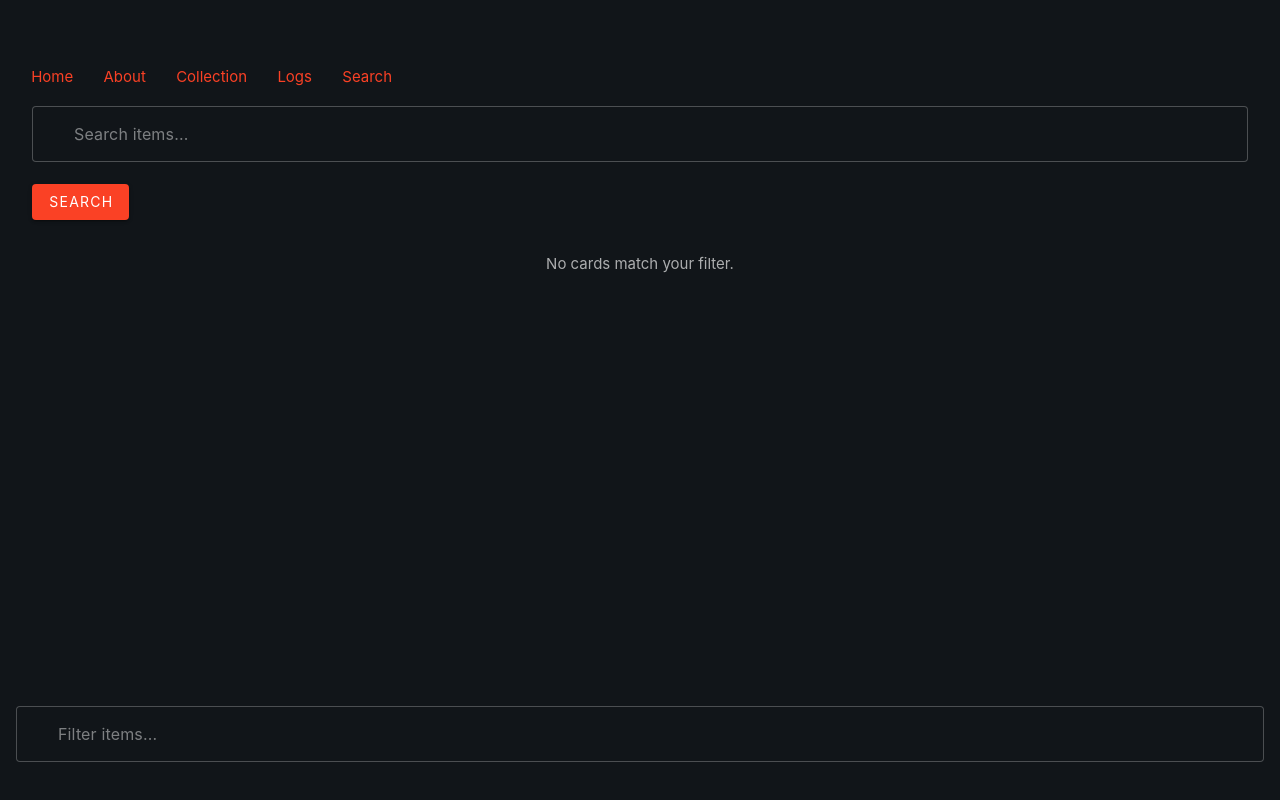
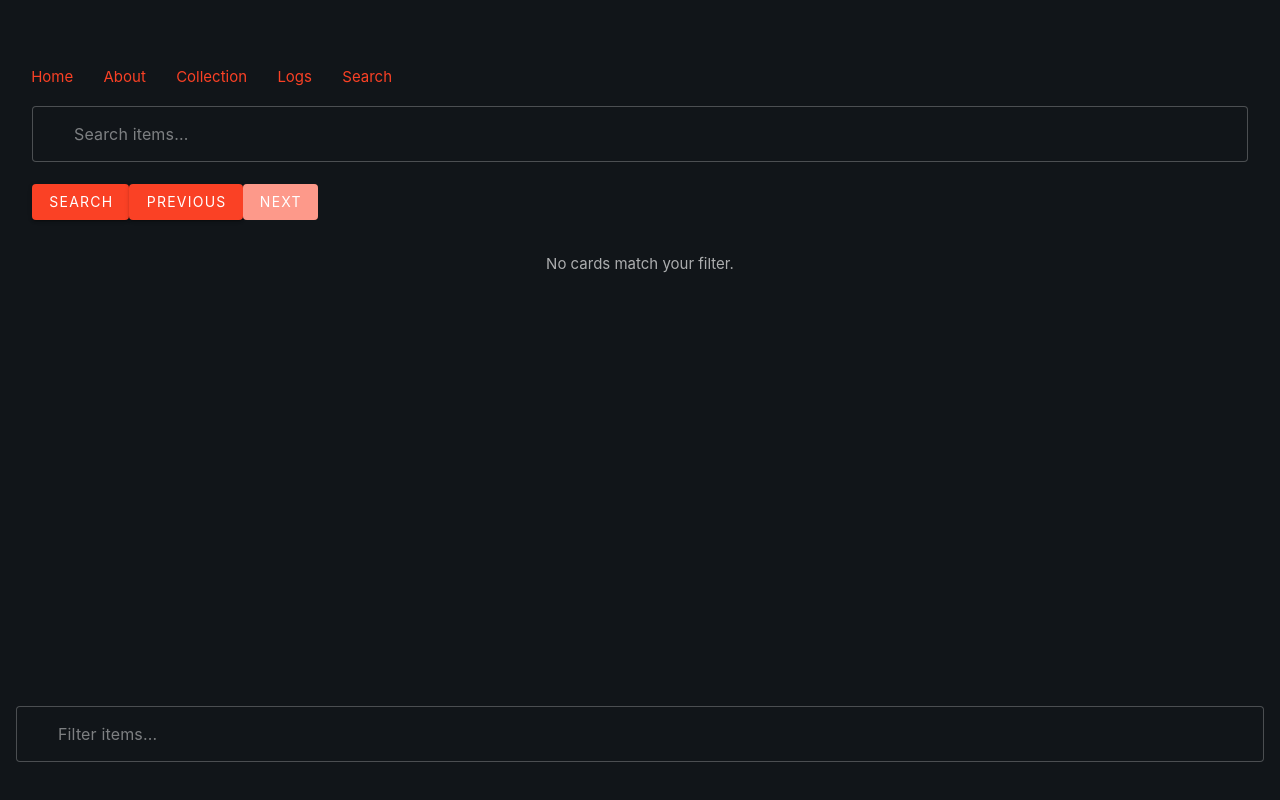
Before and after one commit to jnie1/MTGViewer-V2, a Vue app in the folder frontend/: page /search in a window 1280 px wide. Built offline with nearby package versions, Linux system fonts and the light colour scheme.

Commit message:
added next and prev as input to the scryfall pagination

```diff
--- a/frontend/src/views/SearchView.vue
+++ b/frontend/src/views/SearchView.vue
@@ -6,6 +6,7 @@ import fetchApi from '@/fetch/api';
 
 const searchQuery = ref('');
 const searchResults = ref<ICard[]>([]);
+const currentPage = ref(1);
 
 const searchCards = async () => {
   if (searchQuery.value.trim() === '') {
@@ -13,10 +14,25 @@ const searchCards = async () => {
     return;
   }
   const response = await fetchApi<ICard[]>(
-    `/containers/cards?q=${encodeURIComponent(searchQuery.value)}`,
+    `/containers/cards?q=${encodeURIComponent(searchQuery.value)},&page=${currentPage.value}`,
   );
+  if (!response || response.length === 0) {
+    searchResults.value = [];
+  }
+  console.log('Search results:', response);
   searchResults.value = response;
 };
+const prev = () => {
+  if (currentPage.value > 0) {
+    currentPage.value--;
+  }
+}
+
+const next = () => {
+    currentPage.value++;
+}
+const isPrevDisabled = computed(() => currentPage.value === 0);
+const isNextDisabled = computed(() => searchResults.value.length === 0);
 </script>
 
 <template>
@@ -31,6 +47,24 @@ const searchCards = async () => {
     >
     </v-text-field>
     <v-btn color="primary" @click="searchCards">Search</v-btn>
+    <v-btn
+      color="primary"
+      :disabled="isPrevDisabled"
+      @click="
+        prev();
+        searchCards();
+      "
+      >Previous</v-btn
+    >
+    <v-btn
+      color="primary"
+      :disabled="isNextDisabled"
+      @click="
+        next();
+        searchCards();
+      "
+      >Next</v-btn
+    >
     <search-item :cards="searchResults" />
   </main>
 </template>
```
